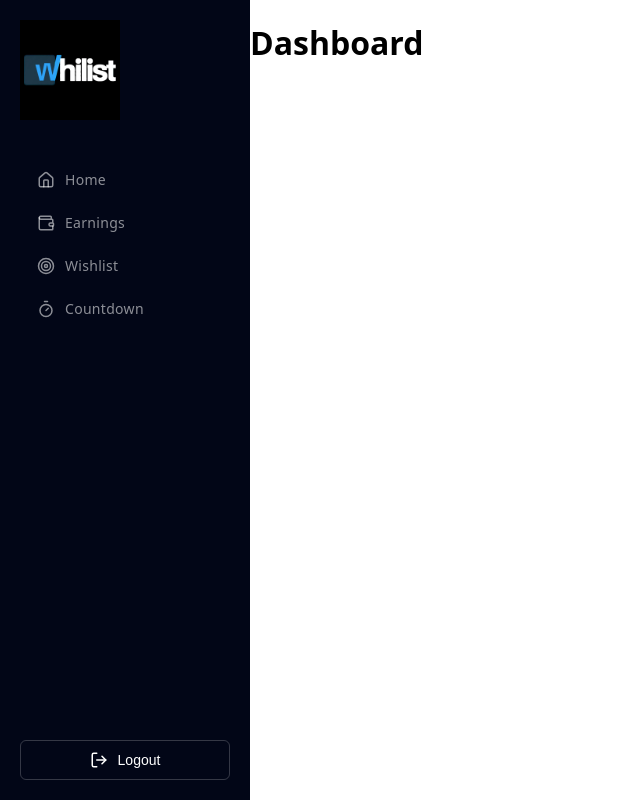
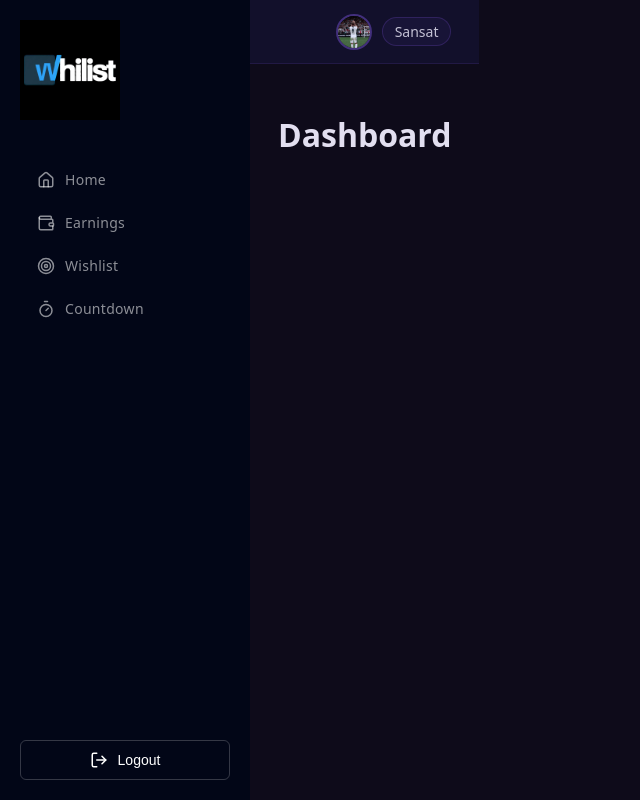
Before and after one commit to Satwik1428/WHILIST, a React (Vite) app: page / in a window 1280 px wide. Shown: the whole page, without its empty margins (0-640 px from the left). Built offline with nearby package versions, Linux system fonts and the light colour scheme.

Commit message:
Navbar draft-1

```diff
--- a/src/components/layout/Layout.jsx
+++ b/src/components/layout/Layout.jsx
@@ -1,14 +1,18 @@
-import Sidebar from "./Sidebar"
+import Sidebar from "./Sidebar";
+import Navbar from "./Navbar";
+import "../../styles/layout.css";
+
 function Layout(){
-    return(
-        <>
-        <div className="App">
-            <Sidebar />
-        </div>
+  return(
+    <div className="app">
+      <Sidebar />
+      <div className="main">
+        <Navbar />
         <main className="content">
-            <h1>Dashboard</h1>
+          <h1>Dashboard</h1>
         </main>
-        </>
-    )
+      </div>
+    </div>
+  )
 }
 export default Layout;
--- a/src/components/layout/Navbar.jsx
+++ b/src/components/layout/Navbar.jsx
@@ -0,0 +1,14 @@
+import kane_jpg from "../../assets/Kane.jpg";
+import Avatar from "../shared/Avatar";
+function Navbar(){
+    const user = {
+        username: "Sansat",
+        avatar: kane_jpg
+    };
+    return(
+        <div className = "navbar">
+            <Avatar username={user.username} avatar={user.avatar} />
+        </div>
+    )
+}
+export default Navbar;
--- /dev/null
+++ b/src/components/shared/Avatar.jsx
@@ -0,0 +1,9 @@
+function Avatar({ username, avatar}){
+    return(
+        <div className = "profile">
+            <img src={avatar} alt= "profile" />
+            <span>{username}</span>
+        </div>
+    )
+}
+export default Avatar;
--- a/src/index.css
+++ b/src/index.css
@@ -1,3 +1,4 @@
+
 *, *::before, *::after {
   box-sizing: border-box;
 }
@@ -5,6 +6,8 @@
 body {
   margin: 0;
   font-family: system-ui, sans-serif;
+  background: #0e0b1a;
+  color: #e2dff0;
 }
 
 #root {
--- a/src/styles/layout.css
+++ b/src/styles/layout.css
@@ -1,11 +1,69 @@
-.app{
-display:flex;
-min-height:100vh;
+/* layout.css - full replace */
+.app {
+  display: flex;
+  height: 100vh;
 }
 
-.content{
-flex:1;
-padding:20px;
-background:#0f172a;
-color:white;
+.main {
+  flex: 1;
+  display: flex;
+  flex-direction: column;
+  overflow: hidden;
+  background: #0e0b1a;
 }
+
+.navbar {
+  height: 64px;
+  padding: 0 28px;
+  display: flex;
+  justify-content: flex-end;
+  align-items: center;
+  background: #12102b;
+  border-bottom: 1px solid rgba(139, 92, 246, 0.12);
+  flex-shrink: 0;
+}
+
+.content {
+  flex: 1;
+  padding: 28px;
+  overflow-y: auto;
+  background: #0e0b1a;
+  color: #e2dff0;
+}
+
+.profile {
+  display: flex;
+  align-items: center;
+  gap: 10px;
+  cursor: pointer;
+}
+
+.profile img {
+  width: 36px;
+  height: 36px;
+  border-radius: 50%;
+  object-fit: cover;
+  border: 2px solid rgba(139, 92, 246, 0.4);
+  transition: border-color 0.2s ease, transform 0.2s ease;
+}
+
+.profile img:hover {
+  transform: scale(1.05);
+  border-color: rgba(139, 92, 246, 0.9);
+}
+
+.profile span {
+  font-size: 14px;
+  font-weight: 500;
+  color: rgba(226, 223, 240, 0.85);
+  border: 1px solid rgba(139, 92, 246, 0.2);
+  padding: 4px 12px;
+  border-radius: 20px;
+  background: rgba(139, 92, 246, 0.06);
+  transition: background 0.2s ease, border-color 0.2s ease;
+}
+
+.profile span:hover {
+  background: rgba(139, 92, 246, 0.15);
+  border-color: rgba(139, 92, 246, 0.4);
+}
```
Also changed, not shown: src/assets/Kane.jpg (added).
